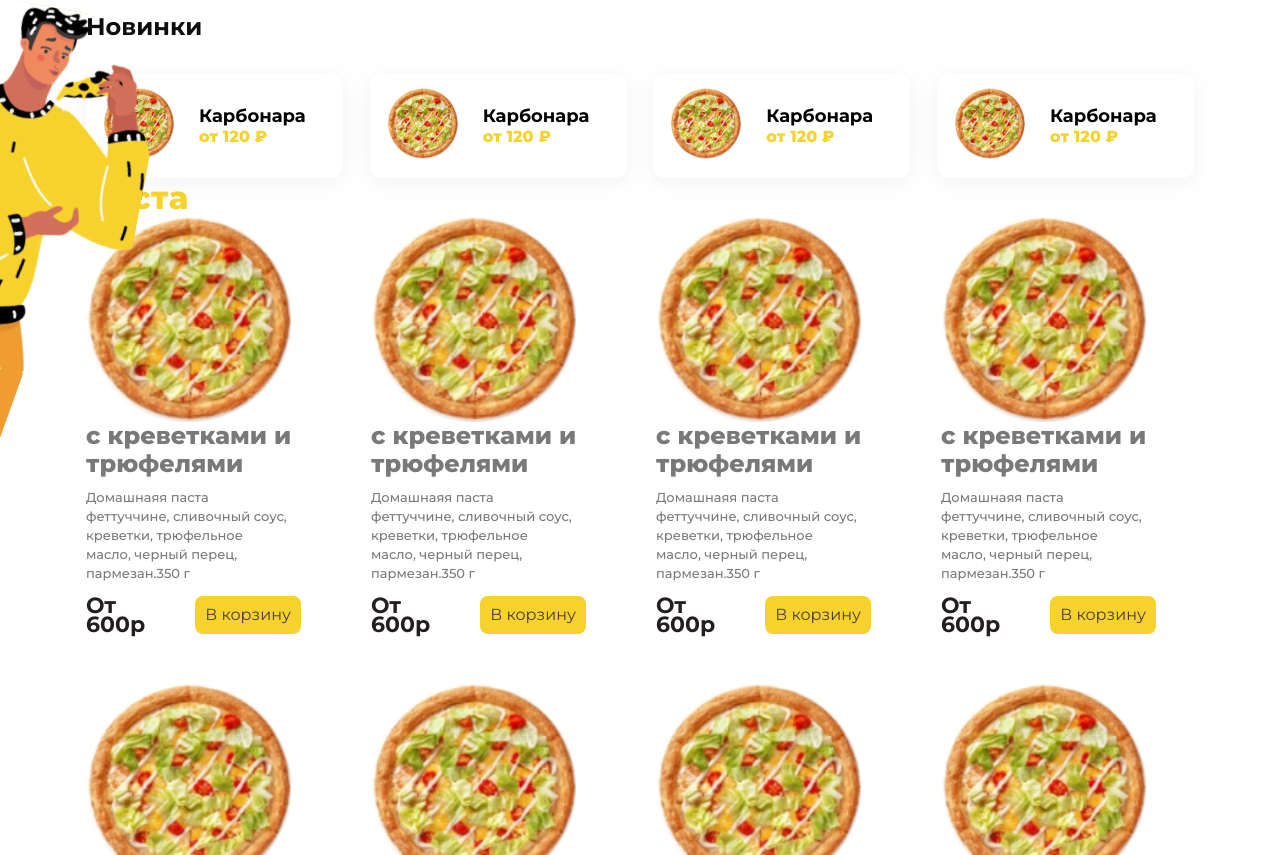
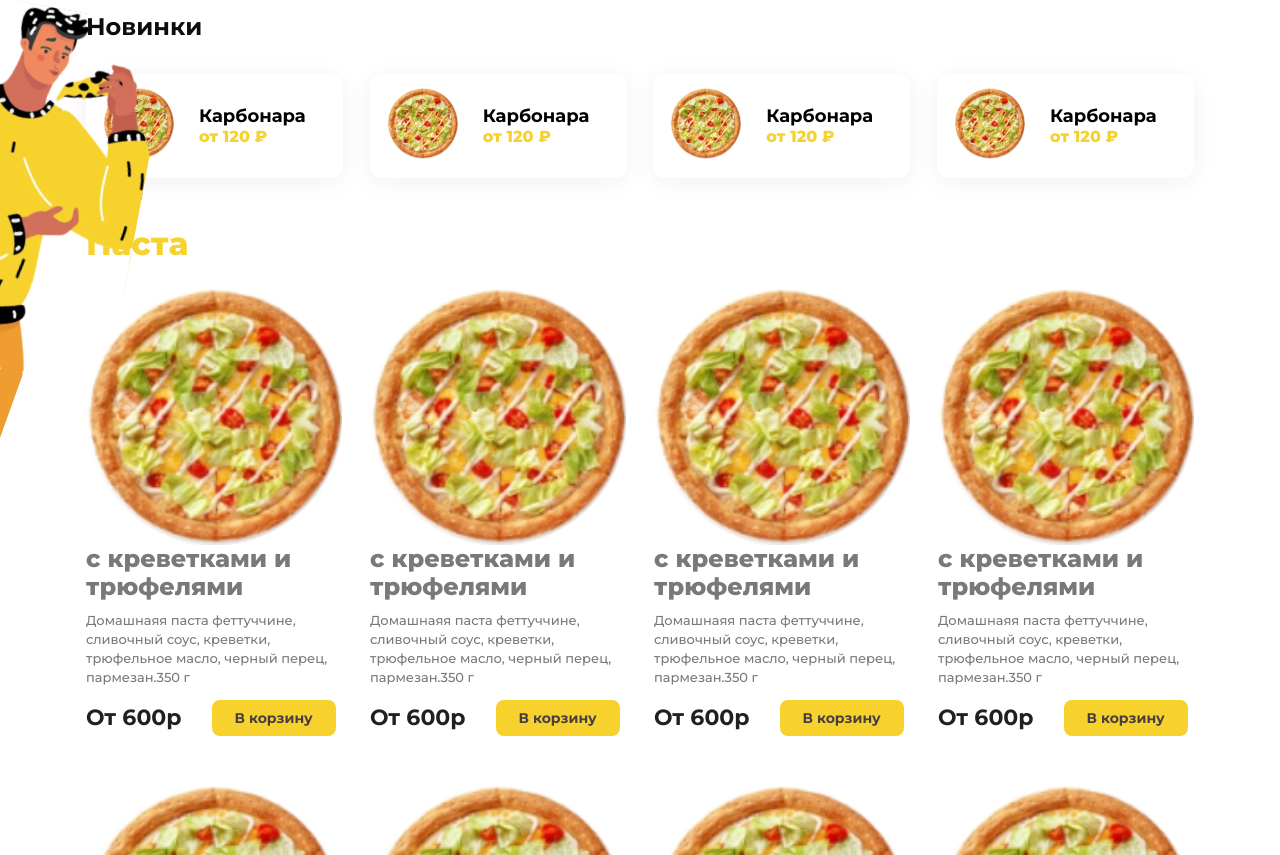
Before and after one commit to netology-pizza-project/core, a Svelte app in the folder frontend/: page / in a window 1280 px wide. Shown: the part 445-1300 px from the top of the page. Built offline with nearby package versions, Linux system fonts and the light colour scheme.

Commit message:
fix margins and styles

```diff
--- a/frontend/src/components/PizzaCard/PizzaCard.scss
+++ b/frontend/src/components/PizzaCard/PizzaCard.scss
@@ -1,4 +1,5 @@
 .Title_Main {
+	margin-top: 46px;
 	font-family: 'Montserrat', sans-serif;
 	font-weight: 800;
 	font-size: 32px;
@@ -56,33 +57,35 @@
 }
 
 .customButton {
-	width: 126px;
 	border-radius: 8px;
 	border: none;
 	cursor: pointer;
 	background-color: rgb(247, 210, 45);
 	color: rgb(71, 62, 67);
-	font-family: 'Montserrat', sans-serif;
-	font-size: 16px;
-	text-align: center;
-	line-height: 36px;
+	font-family: Montserrat;
+	font-size: 14px;
+	font-weight: 700;
+	line-height: 28px;
 	margin-left: 20px;
-}
+	transition: 0.5s;
+	padding: 4px 23px;
 
-.customButton:hover {
-	background-color: rgb(234, 226, 162);
+	&:hover {
+		background: rgb(243, 243, 247);
+	}
 }
 
 .content-container {
 	display: flex;
 	flex-direction: column;
 	align-items: flex-start;
-	width: 205px;
 }
 
 .grid-container {
+	margin-top: 26px;
+
 	display: grid;
 	grid-template-columns: repeat(4, 1fr);
-	gap: 50px 32px;
+	gap: 50px 28px;
 	justify-content: space-between;
 }
```
